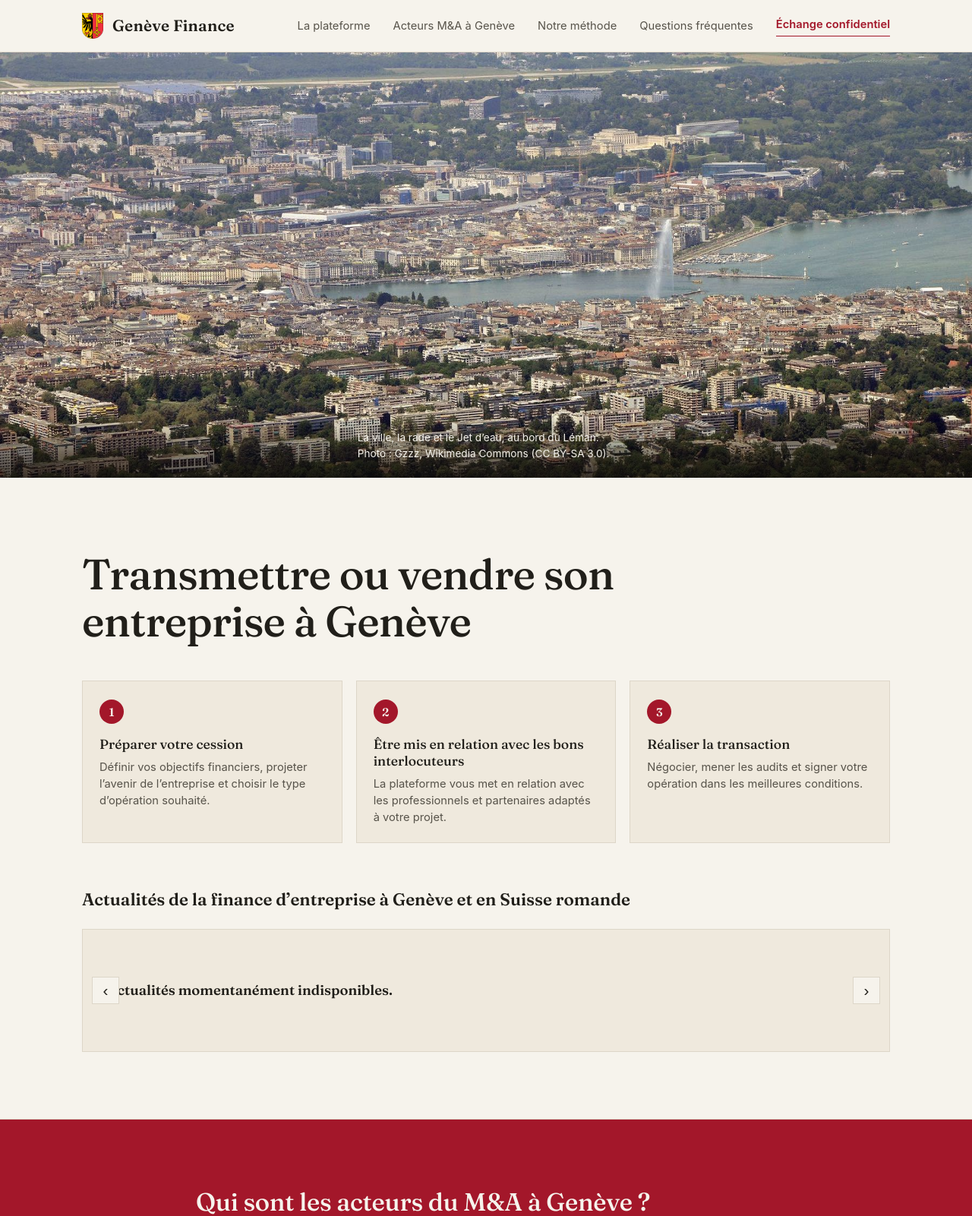
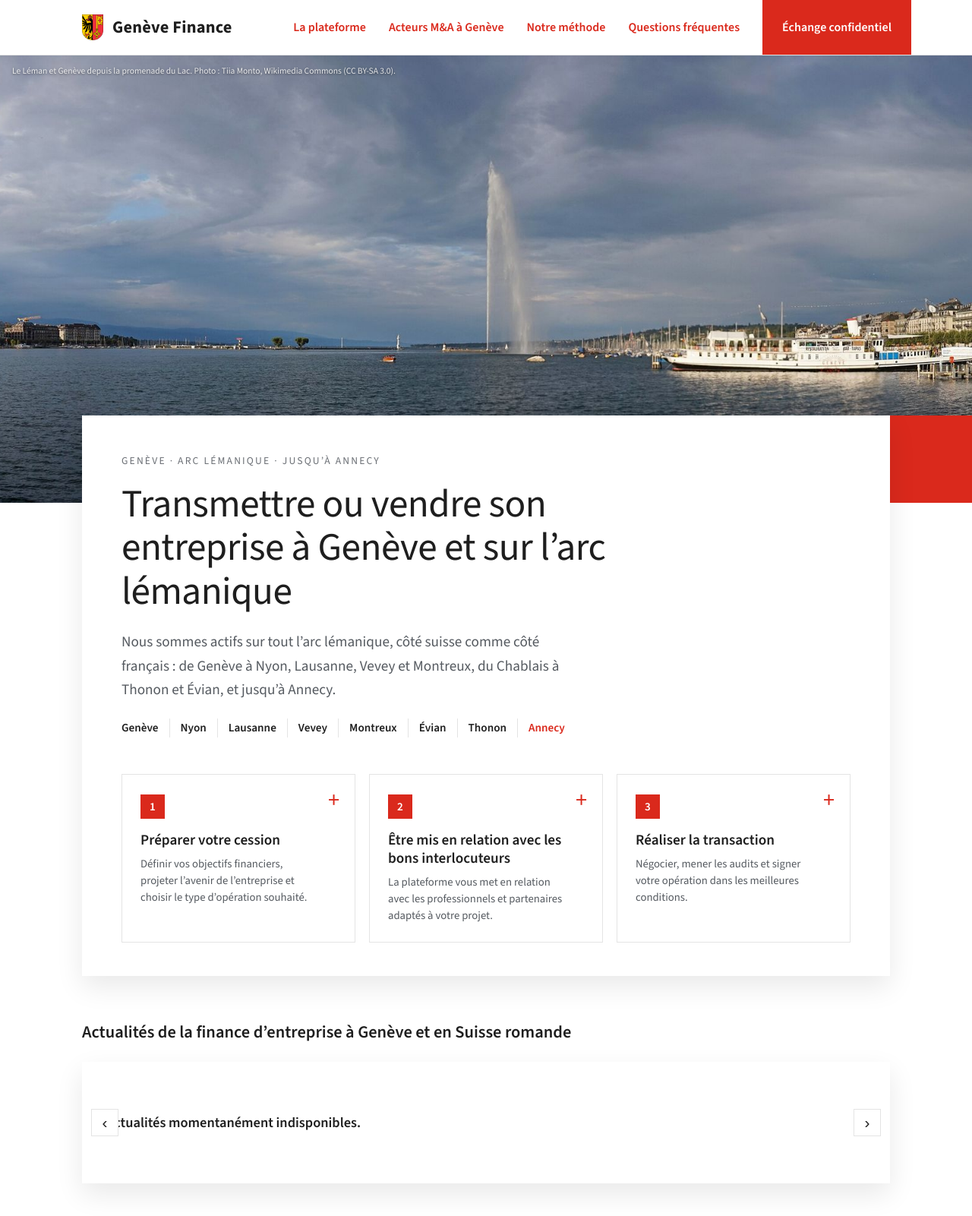
Before and after one commit to Dilcap/geneve.finance, a plain HTML site: page index.html in a window 1280 px wide. Shown: the top 1601 px of the page at 76% size. Drawn offline with nearby package versions, Linux system fonts and the light colour scheme; no server answers; files whose address does not match are found by name.

Commit message:
Refonte graphique et éditoriale : rouge suisse et arc lémanique
- Couleurs : rouge du drapeau suisse (Pantone 485 C) sur fond blanc,
  éléments graphiques inspirés des banques cantonales (en-tête blanc,
  liens rouges, bloc rouge, cartes ombrées avec « + » rouge)
- Typographie Source Sans 3 à la place de Fraunces
- Photo d'en-tête : le Léman et Genève depuis la promenade du Lac
  (Tiia Monto, CC BY-SA 3.0)
- Ligne éditoriale élargie à tout l'arc lémanique, jusqu'à Annecy
- Menu burger dès 960 px
- build.js : prise en charge des fins de ligne CRLF

Co-Authored-By: Claude Opus 5.5 <noreply@anthropic.com>

```diff
--- a/build.js
+++ b/build.js
@@ -12,7 +12,7 @@ const pagesDir = path.join(root, 'pages');
 
 for (const file of fs.readdirSync(pagesDir)) {
   if (!file.endsWith('.html')) continue;
-  const raw = fs.readFileSync(path.join(pagesDir, file), 'utf8');
+  const raw = fs.readFileSync(path.join(pagesDir, file), 'utf8').replace(/\r\n/g, '\n');
 
   const titleMatch = raw.match(/^TITLE:\s*(.+)$/m);
   const descMatch = raw.match(/^DESCRIPTION:\s*(.+)$/m);
--- a/index.html
+++ b/index.html
@@ -4,10 +4,10 @@
   <meta charset="UTF-8">
   <meta name="viewport" content="width=device-width, initial-scale=1.0">
   <title>Vendre son entreprise à Genève | Genève Finance</title>
-  <meta name="description" content="Dirigeant d’une PME ou d’une entreprise familiale à Genève ? Genève Finance vous accompagne pour valoriser, préparer et vendre ou transmettre votre entreprise en toute confidentialité.">
+  <meta name="description" content="Dirigeant d’une PME ou d’une entreprise familiale à Genève ou sur l’arc lémanique ? Genève Finance vous accompagne pour valoriser, préparer et vendre ou transmettre votre entreprise en toute confidentialité.">
   <link rel="canonical" href="https://geneve.finance/">
   <meta property="og:title" content="Vendre son entreprise à Genève | Genève Finance">
-  <meta property="og:description" content="Dirigeant d’une PME ou d’une entreprise familiale à Genève ? Genève Finance vous accompagne pour valoriser, préparer et vendre ou transmettre votre entreprise en toute confidentialité.">
+  <meta property="og:description" content="Dirigeant d’une PME ou d’une entreprise familiale à Genève ou sur l’arc lémanique ? Genève Finance vous accompagne pour valoriser, préparer et vendre ou transmettre votre entreprise en toute confidentialité.">
   <meta property="og:image" content="https://geneve.finance/assets/blason-geneve.png">
   <meta property="og:image:alt" content="Armoiries de la République et canton de Genève">
   <meta property="og:url" content="https://geneve.finance/">
@@ -15,7 +15,7 @@
   <link rel="icon" href="assets/blason-geneve.png" type="image/png">
   <link rel="preconnect" href="https://fonts.googleapis.com">
   <link rel="preconnect" href="https://fonts.gstatic.com" crossorigin>
-  <link href="https://fonts.googleapis.com/css2?family=Fraunces:opsz,wght@9..144,400;9..144,500;9..144,600&display=swap" rel="stylesheet">
+  <link href="https://fonts.googleapis.com/css2?family=Source+Sans+3:wght@300;400;600;700&display=swap" rel="stylesheet">
   <link rel="stylesheet" href="style.css">
   <script defer src="/_vercel/insights/script.js"></script>
 </head>
@@ -42,15 +42,20 @@
 
   <main>
 
-    <figure class="banner banner--tinted">
-      <img src="assets/geneve-rade-vue-aerienne.jpg" alt="Vue aérienne de Genève&nbsp;: la ville, la rade et le Jet d’eau sur le Léman" fetchpriority="high">
-      <figcaption><span class="wrap">La ville, la rade et le Jet d’eau, au bord du Léman. Photo&nbsp;: Gzzz, Wikimedia Commons (CC BY-SA 3.0).</span></figcaption>
+    <figure class="hero-photo">
+      <img src="assets/leman-geneve-panorama.jpg" alt="Le Léman au premier plan et, au fond, Genève et son Jet d’eau" fetchpriority="high" width="2400" height="726">
+      <figcaption>Le Léman et Genève depuis la promenade du Lac. Photo&nbsp;: Tiia Monto, Wikimedia Commons (CC BY-SA 3.0).</figcaption>
     </figure>
 
     <section class="hero">
       <div class="wrap">
-        <div class="hero-main">
-          <h1>Transmettre ou vendre son entreprise à Genève</h1>
+        <div class="hero-main hero-card">
+          <p class="kicker">Genève · Arc lémanique · Jusqu’à Annecy</p>
+          <h1>Transmettre ou vendre son entreprise à Genève et sur l’arc lémanique</h1>
+          <p class="hero-lede">Nous sommes actifs sur tout l’arc lémanique, côté suisse comme côté français&nbsp;: de Genève à Nyon, Lausanne, Vevey et Montreux, du Chablais à Thonon et Évian, et jusqu’à Annecy.</p>
+          <ul class="hero-places" aria-label="Notre territoire">
+            <li>Genève</li><li>Nyon</li><li>Lausanne</li><li>Vevey</li><li>Montreux</li><li>Évian</li><li>Thonon</li><li>Annecy</li>
+          </ul>
 
           <div class="process-grid">
             <a class="process-card" href="#approche">
@@ -312,12 +317,12 @@
       <div class="wrap section-grid section-grid--media section-grid--media-left">
         <div class="section-head">
           <p class="num">5</p>
-          <h2>Une expertise locale du marché genevois</h2>
+          <h2>Une expertise locale, de Genève à tout l’arc lémanique</h2>
         </div>
         <div class="section-body">
           <p>Genève réunit sur un territoire restreint une concentration rare de PME, d’entreprises familiales, de maisons horlogères, de sociétés de négoce, de banques privées, d’acteurs des sciences de la vie et de sièges de groupes internationaux. Cette ouverture sur le monde en fait une place attractive pour les opérations de cession, d’acquisition et de rapprochement d’entreprises.</p>
-          <p>Notre connaissance de l’écosystème genevois et romand nous permet d’identifier des acquéreurs locaux, suisses ou internationaux susceptibles d’être intéressés par votre entreprise, en tenant compte des spécificités du droit suisse et de la fiscalité cantonale.</p>
-          <p>Nous intervenons à Genève et dans l’ensemble du canton, notamment à Carouge, Lancy, Vernier, Meyrin, Plan-les-Ouates, Onex, Thônex et Chêne-Bourg, ainsi que dans le Grand Genève, de Nyon et de La Côte vaudoise au Genevois français.</p>
+          <p>Notre connaissance des écosystèmes genevois, vaudois et savoyard nous permet d’identifier des acquéreurs locaux, suisses ou internationaux susceptibles d’être intéressés par votre entreprise, en tenant compte des spécificités du droit suisse et de la fiscalité cantonale.</p>
+          <p>Nous intervenons à Genève et dans l’ensemble du canton, notamment à Carouge, Lancy, Vernier, Meyrin, Plan-les-Ouates, Onex, Thônex et Chêne-Bourg, et sur tout l’arc lémanique&nbsp;: côté suisse, de Nyon et La Côte à Morges, Lausanne, Vevey et Montreux&nbsp;; côté français, du Genevois français au Chablais, à Thonon et Évian, et jusqu’à Annecy.</p>
         </div>
         <figure class="section-media section-media--fixed">
           <div class="section-media-bg" style="background-image:url('assets/jet-deau-coucher-soleil.jpg')" role="img" aria-label="Le Jet d’eau et le port des Eaux-Vives au coucher du soleil, à Genève"></div>
@@ -408,7 +413,7 @@
 
     <section class="band band--photo" id="contact" style="background-image: url('assets/rade-jet-deau.jpg')">
       <div class="wrap band-inner">
-        <h2>Confiez votre projet à la plateforme dédiée aux dirigeants genevois</h2>
+        <h2>Confiez votre projet à la plateforme dédiée aux dirigeants de l’arc lémanique</h2>
         <p>Vous avez consacré plusieurs années à construire et développer votre entreprise. Sa vente ou sa transmission mérite une préparation rigoureuse, une approche confidentielle et une mise en relation avec les bons interlocuteurs.</p>
         <p>De la première réflexion jusqu’à la signature définitive, Genève Finance vous accompagne à chaque étape de votre projet de <strong>vente ou de transmission d’entreprise à Genève</strong> avec une exigence&nbsp;: protéger vos intérêts, préserver la confidentialité du projet et obtenir les meilleures conditions possibles.</p>
         <p class="band-action"><a href="mailto:contact@repertoire.finance" class="btn btn-light">Organiser un entretien confidentiel</a></p>
@@ -424,7 +429,7 @@
           <img src="assets/blason-geneve.png" alt="Armoiries de Genève" class="blason blason-footer">
           Genève&nbsp;Finance
         </p>
-        <p class="footer-desc">Plateforme d’accompagnement à la vente et à la transmission d’entreprise à Genève et dans le Grand Genève.</p>
+        <p class="footer-desc">Plateforme d’accompagnement à la vente et à la transmission d’entreprise à Genève et sur tout l’arc lémanique, jusqu’à Annecy.</p>
       </div>
       <div>
         <p class="footer-title">Nos expertises</p>
@@ -452,7 +457,7 @@
       </div>
     </div>
     <div class="wrap footer-legal">
-      <p>© 2026 Genève Finance. Tous droits réservés. Photos du bandeau d’actualités&nbsp;: MHM55, JoachimKohler-HB (CC BY-SA 4.0) et Benoît Prieur (CC0), Wikimedia Commons&nbsp;; photo du bandeau de contact&nbsp;: Thibaut120094 (CC BY 4.0).</p>
+      <p>© 2026 Genève Finance. Tous droits réservés. Photo d’en-tête&nbsp;: Tiia Monto (CC BY-SA 3.0)&nbsp;; photos du bandeau d’actualités&nbsp;: MHM55, JoachimKohler-HB (CC BY-SA 4.0) et Benoît Prieur (CC0), Wikimedia Commons&nbsp;; photo du bandeau de contact&nbsp;: Thibaut120094 (CC BY 4.0).</p>
     </div>
   </footer>
 
--- a/style.css
+++ b/style.css
@@ -1,14 +1,17 @@
 :root {
-  --paper: #f6f3ec;
-  --paper-deep: #efe9dd;
-  --ink: #211f1a;
-  --ink-soft: #57534a;
-  --red: #a3172a;
-  --blue: #1b2f4f;
-  --gold: #d4a017;
-  --line: #ddd6c8;
-  --serif: "Fraunces", Georgia, "Times New Roman", serif;
-  --sans: -apple-system, BlinkMacSystemFont, "Segoe UI", Roboto, Helvetica, Arial, sans-serif;
+  /* Rouge du drapeau suisse (Pantone 485 C) sur fond blanc, à la manière des banques cantonales */
+  --paper: #ffffff;
+  --paper-deep: #f4f4f4;
+  --ink: #1e1e1e;
+  --ink-soft: #555a60;
+  --red: #da291c;
+  --red-dark: #b51f14;
+  --blue: #6b6f75;
+  --gold: #da291c;
+  --line: #e4e4e4;
+  --shadow: 0 14px 34px rgba(0, 0, 0, 0.09);
+  --serif: "Source Sans 3", "Frutiger", "Segoe UI", Helvetica, Arial, sans-serif;
+  --sans: "Source Sans 3", "Frutiger", "Segoe UI", Helvetica, Arial, sans-serif;
 }
 
 * { box-sizing: border-box; margin: 0; padding: 0; }
@@ -37,10 +40,12 @@ body {
 }
 
 h1, h2, h3, .wordmark {
-  font-family: var(--serif);
-  font-weight: 500;
+  font-family: var(--sans);
+  font-weight: 300;
   color: var(--ink);
 }
+
+h3 { font-weight: 600; }
 
 a { color: inherit; }
 
@@ -49,8 +54,9 @@ strong { font-weight: 600; }
 /* ---------- Header ---------- */
 
 .topbar {
-  background: var(--paper);
+  background: #fff;
   border-bottom: 1px solid var(--line);
+  box-shadow: 0 2px 14px rgba(0, 0, 0, 0.04);
   position: sticky;
   top: 0;
   z-index: 20;
@@ -60,12 +66,12 @@ strong { font-weight: 600; }
   display: flex;
   align-items: center;
   justify-content: space-between;
-  height: 68px;
+  height: 72px;
 }
 
 .wordmark {
-  font-size: 1.3rem;
-  font-weight: 600;
+  font-size: 1.4rem;
+  font-weight: 700;
   letter-spacing: 0.01em;
   text-decoration: none;
   display: flex;
@@ -84,23 +90,30 @@ strong { font-weight: 600; }
 .topnav {
   display: flex;
   align-items: center;
+  align-self: stretch;
   gap: 30px;
 }
 
 .topnav a {
   text-decoration: none;
-  font-size: 0.92rem;
-  color: var(--ink-soft);
+  font-size: 1rem;
+  font-weight: 600;
+  color: var(--red);
 }
 
-.topnav a:hover { color: var(--ink); }
+.topnav a:hover { color: var(--red-dark); text-decoration: underline; text-underline-offset: 6px; }
 
 .topnav-cta {
-  color: var(--red) !important;
-  font-weight: 600;
-  border-bottom: 1px solid var(--red);
-  padding-bottom: 2px;
+  align-self: stretch;
+  display: flex;
+  align-items: center;
+  margin-right: -28px;
+  padding: 0 26px;
+  background: var(--red);
+  color: #fff !important;
 }
+
+.topnav-cta:hover { background: var(--red-dark); text-decoration: none !important; }
 
 .nav-toggle {
   display: none;
@@ -135,10 +148,71 @@ strong { font-weight: 600; }
 
 /* ---------- Hero ---------- */
 
+.hero-photo {
+  position: relative;
+  margin: 0;
+  line-height: 0;
+}
+
+.hero-photo img {
+  width: 100%;
+  height: clamp(320px, 46vw, 600px);
+  object-fit: cover;
+  object-position: 56% 55%;
+  display: block;
+}
+
+.hero-photo::after {
+  content: "";
+  position: absolute;
+  inset: auto 0 0 auto;
+  width: clamp(80px, 14vw, 190px);
+  height: clamp(70px, 9vw, 120px);
+  background: var(--red);
+}
+
+.hero-photo figcaption {
+  position: absolute;
+  left: 16px;
+  top: 12px;
+  font-size: 0.72rem;
+  line-height: 1.4;
+  color: rgba(255, 255, 255, 0.85);
+  text-shadow: 0 1px 3px rgba(0, 0, 0, 0.5);
+}
+
 .hero {
-  padding: 96px 0 88px;
+  padding: 0 0 88px;
   border-bottom: 1px solid var(--line);
 }
+
+.hero-card {
+  position: relative;
+  z-index: 2;
+  margin-top: clamp(-150px, -9vw, -60px);
+  background: #fff;
+  box-shadow: var(--shadow);
+  padding: 48px 52px 44px;
+}
+
+.hero-places {
+  list-style: none;
+  display: flex;
+  flex-wrap: wrap;
+  gap: 8px 0;
+  margin-top: 22px;
+}
+
+.hero-places li {
+  font-size: 0.95rem;
+  font-weight: 600;
+  color: var(--ink);
+  padding: 0 14px;
+  border-left: 1px solid var(--line);
+}
+
+.hero-places li:first-child { padding-left: 0; border-left: 0; }
+.hero-places li:last-child { color: var(--red); }
 
 /* ---------- Actualités : carrousel ---------- */
 
@@ -147,7 +221,7 @@ strong { font-weight: 600; }
 }
 
 .news-title {
-  font-family: var(--serif);
+  font-family: var(--sans);
   font-size: clamp(1.05rem, 2.4vw, 1.4rem);
   font-weight: 600;
   margin-bottom: 20px;
@@ -163,8 +237,9 @@ strong { font-weight: 600; }
 
 .carousel {
   position: relative;
-  border: 1px solid var(--line);
-  background: var(--paper-deep);
+  border: 0;
+  box-shadow: var(--shadow);
+  background: #fff;
   overflow: hidden;
 }
 
@@ -303,24 +378,28 @@ strong { font-weight: 600; }
 .carousel-dot.is-active { background: var(--red); }
 
 .kicker {
-  font-size: 0.78rem;
-  font-weight: 600;
+  font-size: 0.85rem;
+  font-weight: 400;
   text-transform: uppercase;
-  letter-spacing: 0.15em;
+  letter-spacing: 0.16em;
   color: var(--blue);
-  margin-bottom: 28px;
+  margin-bottom: 18px;
 }
 
 .hero h1 {
-  font-size: clamp(2.3rem, 5vw, 3.5rem);
-  line-height: 1.1;
-  letter-spacing: -0.015em;
-  max-width: 21ch;
-  margin-bottom: 36px;
+  font-size: clamp(2rem, 4.4vw, 3.2rem);
+  font-weight: 300;
+  line-height: 1.12;
+  letter-spacing: -0.01em;
+  max-width: 30ch;
+  margin-bottom: 22px;
 }
 
 .hero-lede {
   max-width: 62ch;
+  font-size: 1.2rem;
+  font-weight: 300;
+  color: var(--ink-soft);
 }
 
 .hero-lede p {
@@ -340,7 +419,7 @@ strong { font-weight: 600; }
 .btn {
   display: inline-block;
   background: var(--red);
-  color: var(--paper);
+  color: #fff;
   text-decoration: none;
   font-size: 0.95rem;
   font-weight: 600;
@@ -348,14 +427,14 @@ strong { font-weight: 600; }
   border-radius: 2px;
 }
 
-.btn:hover { background: #7f1122; }
+.btn:hover { background: var(--red-dark); }
 
 .btn-light {
-  background: var(--paper);
+  background: #fff;
   color: var(--red);
 }
 
-.btn-light:hover { background: #fff; }
+.btn-light:hover { background: #fff; color: var(--red-dark); }
 
 .textlink {
   font-size: 0.95rem;
@@ -398,19 +477,33 @@ strong { font-weight: 600; }
   gap: 18px;
 }
 
-.process-card {
+.process-card,
+.situation-card {
+  position: relative;
   display: block;
   text-decoration: none;
-  background: var(--paper-deep);
+  background: #fff;
   border: 1px solid var(--line);
-  padding: 24px 22px 22px;
-  transition: transform 0.18s ease, border-color 0.18s ease, box-shadow 0.18s ease;
+  padding: 26px 52px 24px 24px;
+  transition: box-shadow 0.18s ease, border-color 0.18s ease;
 }
 
-.process-card:hover {
-  transform: translateY(-3px);
-  border-color: rgba(163, 23, 42, 0.35);
-  box-shadow: 0 12px 26px rgba(33, 31, 26, 0.08);
+.process-card::after,
+.situation-card::after {
+  content: "+";
+  position: absolute;
+  top: 18px;
+  right: 20px;
+  font-size: 1.9rem;
+  font-weight: 300;
+  line-height: 1;
+  color: var(--red);
+}
+
+.process-card:hover,
+.situation-card:hover {
+  border-color: transparent;
+  box-shadow: var(--shadow);
 }
 
 .process-number {
@@ -419,17 +512,17 @@ strong { font-weight: 600; }
   justify-content: center;
   width: 32px;
   height: 32px;
-  border-radius: 50%;
+  border-radius: 0;
   background: var(--red);
-  color: var(--paper);
-  font-family: var(--serif);
+  color: #fff;
+  font-family: var(--sans);
   font-size: 0.95rem;
   font-weight: 600;
   margin-bottom: 16px;
 }
 
 .process-card h3 {
-  font-size: 1.1rem;
+  font-size: 1.2rem;
   line-height: 1.25;
   margin-bottom: 8px;
   color: var(--ink);
@@ -447,21 +540,7 @@ strong { font-weight: 600; }
   gap: 18px;
 }
 
-.situation-card {
-  display: block;
-  text-decoration: none;
-  background: linear-gradient(180deg, #fffdf8 0%, #f3ede2 100%);
-  border: 1px solid var(--line);
-  padding: 24px 22px 22px;
-  min-height: 168px;
-  transition: transform 0.18s ease, border-color 0.18s ease, box-shadow 0.18s ease;
-}
-
-.situation-card:hover {
-  transform: translateY(-3px);
-  border-color: rgba(163, 23, 42, 0.35);
-  box-shadow: 0 12px 26px rgba(33, 31, 26, 0.08);
-}
+.situation-card { min-height: 168px; }
 
 .situation-card h3 {
   font-size: 1.18rem;
@@ -645,9 +724,10 @@ strong { font-weight: 600; }
 .encadre {
   display: grid;
   grid-template-columns: minmax(200px, 38%) minmax(0, 1fr);
-  background: linear-gradient(180deg, #fffdf8 0%, #f3ede2 100%);
-  border: 1px solid var(--line);
-  border-top: 3px solid var(--red);
+  background: #fff;
+  border: 0;
+  border-top: 4px solid var(--red);
+  box-shadow: var(--shadow);
 }
 
 .encadre-media {
@@ -662,7 +742,6 @@ strong { font-weight: 600; }
   min-height: 240px;
   object-fit: cover;
   display: block;
-  filter: saturate(0.85) sepia(0.1);
 }
 
 .encadre-media figcaption {
@@ -692,8 +771,8 @@ strong { font-weight: 600; }
 
 .encadre-body h3 {
   margin: 0 0 12px;
-  font-family: var(--serif);
-  font-weight: 500;
+  font-family: var(--sans);
+  font-weight: 600;
   font-size: 1.3rem;
   line-height: 1.25;
 }
@@ -719,8 +798,9 @@ strong { font-weight: 600; }
   margin: 0 0 18px;
   padding-left: 18px;
   border-left: 2px solid var(--gold);
-  font-family: var(--serif);
-  font-style: italic;
+  font-style: normal;
+  font-weight: 300;
+  font-size: 1.1rem;
   color: var(--ink);
 }
 .temoignage-quote p { margin: 0 0 12px; }
@@ -775,12 +855,13 @@ strong { font-weight: 600; }
   content: "";
   position: absolute;
   inset: 0;
-  background: linear-gradient(120deg, rgba(22, 15, 12, 0.92), rgba(163, 23, 42, 0.82));
+  background: linear-gradient(120deg, rgba(30, 30, 30, 0.9), rgba(218, 41, 28, 0.86));
   z-index: -1;
 }
 
 .num {
-  font-family: var(--serif);
+  font-family: var(--sans);
+  font-weight: 600;
   font-size: 0.95rem;
   color: var(--red);
   margin-bottom: 14px;
@@ -790,13 +871,13 @@ strong { font-weight: 600; }
   content: "";
   display: block;
   width: 44px;
-  height: 1px;
+  height: 3px;
   background: var(--red);
   margin-top: 12px;
 }
 
 h2 {
-  font-size: clamp(1.55rem, 2.6vw, 2.05rem);
+  font-size: clamp(1.6rem, 2.7vw, 2.2rem);
   line-height: 1.22;
   letter-spacing: -0.01em;
 }
@@ -877,8 +958,9 @@ h2 {
 
 .step::before {
   content: counter(etape, decimal-leading-zero);
-  font-family: var(--serif);
-  font-size: 1.6rem;
+  font-family: var(--sans);
+  font-weight: 300;
+  font-size: 1.9rem;
   color: var(--red);
   line-height: 1.2;
 }
@@ -897,17 +979,17 @@ h2 {
 .band-inner { max-width: 820px; }
 
 .band h2 {
-  color: var(--paper);
+  color: #fff;
   margin-bottom: 24px;
 }
 
 .band p {
-  color: rgba(246, 243, 236, 0.82);
+  color: rgba(255, 255, 255, 0.88);
   margin-bottom: 16px;
   max-width: 66ch;
 }
 
-.band strong { color: var(--paper); }
+.band strong { color: #fff; }
 
 .band-action { margin-top: 32px; }
 
@@ -966,8 +1048,9 @@ h2 {
   right: 6px;
   top: 50%;
   transform: translateY(-50%);
-  font-family: var(--serif);
-  font-size: 1.4rem;
+  font-family: var(--sans);
+  font-weight: 300;
+  font-size: 1.8rem;
   color: var(--red);
 }
 
@@ -982,8 +1065,9 @@ h2 {
 /* ---------- Footer ---------- */
 
 .footer {
-  background: var(--ink);
-  color: #b9b3a6;
+  background: #2b2b2b;
+  border-top: 6px solid var(--red);
+  color: #b8b8b8;
   padding: 64px 0 0;
   font-size: 0.95rem;
 }
@@ -996,7 +1080,7 @@ h2 {
 }
 
 .footer-mark {
-  color: var(--paper);
+  color: #fff;
   font-size: 1.2rem;
   margin-bottom: 14px;
 }
@@ -1007,7 +1091,7 @@ h2 {
 }
 
 .footer-title {
-  color: var(--paper);
+  color: #fff;
   font-weight: 600;
   font-size: 0.85rem;
   text-transform: uppercase;
@@ -1023,12 +1107,12 @@ h2 {
 
 .footer-links a,
 .footer-mail {
-  color: #b9b3a6;
+  color: #b8b8b8;
   text-decoration: none;
 }
 
 .footer-links a:hover,
-.footer-mail:hover { color: var(--paper); }
+.footer-mail:hover { color: #fff; }
 
 .footer-legal {
   border-top: 1px solid rgba(246, 243, 236, 0.14);
@@ -1073,7 +1157,7 @@ h2 {
   .topbar-inner {
     position: relative;
     height: 60px;
-    padding: 0;
+    padding: 0 16px;
   }
 
   .nav-toggle {
@@ -1105,10 +1189,20 @@ h2 {
   }
 
   .topnav-cta {
-    border-bottom: 0 !important;
+    margin-right: 0;
+    padding: 14px 24px;
   }
 
-  .hero { padding: 64px 0 60px; }
+  .hero { padding: 0 0 60px; }
+
+  .hero-card {
+    margin: -40px 0 0;
+    padding: 30px 22px 26px;
+  }
+
+  .hero-photo img { height: 300px; object-position: 62% 55%; }
+
+  .hero-places li { padding: 0 10px; font-size: 0.9rem; }
 
   .section, .band, .panel-section { padding: 60px 0; }
 
@@ -1125,3 +1219,32 @@ h2 {
     gap: 32px;
   }
 }
+
+/* Navigation : resserrée sur écrans moyens, menu burger sous 960 px */
+.topnav a { white-space: nowrap; }
+
+@media (max-width: 1180px) {
+  .topnav { gap: 20px; }
+  .topnav a { font-size: 0.95rem; }
+}
+
+@media (max-width: 960px) {
+  .topbar-inner { position: relative; padding: 0 16px; }
+  .nav-toggle { display: flex; }
+  .topnav {
+    display: none;
+    position: absolute;
+    top: 100%;
+    left: 0;
+    right: 0;
+    flex-direction: column;
+    align-items: flex-start;
+    gap: 0;
+    background: #fff;
+    border-bottom: 1px solid var(--line);
+    box-shadow: 0 12px 24px rgba(0, 0, 0, 0.08);
+  }
+  .topnav.is-open { display: flex; }
+  .topnav a { width: 100%; padding: 14px 24px; border-top: 1px solid var(--line); }
+  .topnav-cta { margin-right: 0; padding: 14px 24px; }
+}
```
Also changed, not shown: acteurs-ma-geneve/index.html (+2 -2 lines), cession-entreprise-geneve/index.html (+2 -2 lines), contact/index.html (+2 -2 lines), templates/foot.html (+1 -1 lines), templates/head.html (+1 -1 lines), transmission-entreprise-geneve/index.html (+2 -2 lines), trouver-repreneur-entreprise-geneve/index.html (+2 -2 lines), valorisation-entreprise-geneve/index.html (+2 -2 lines), assets/leman-geneve-panorama.jpg (added).
